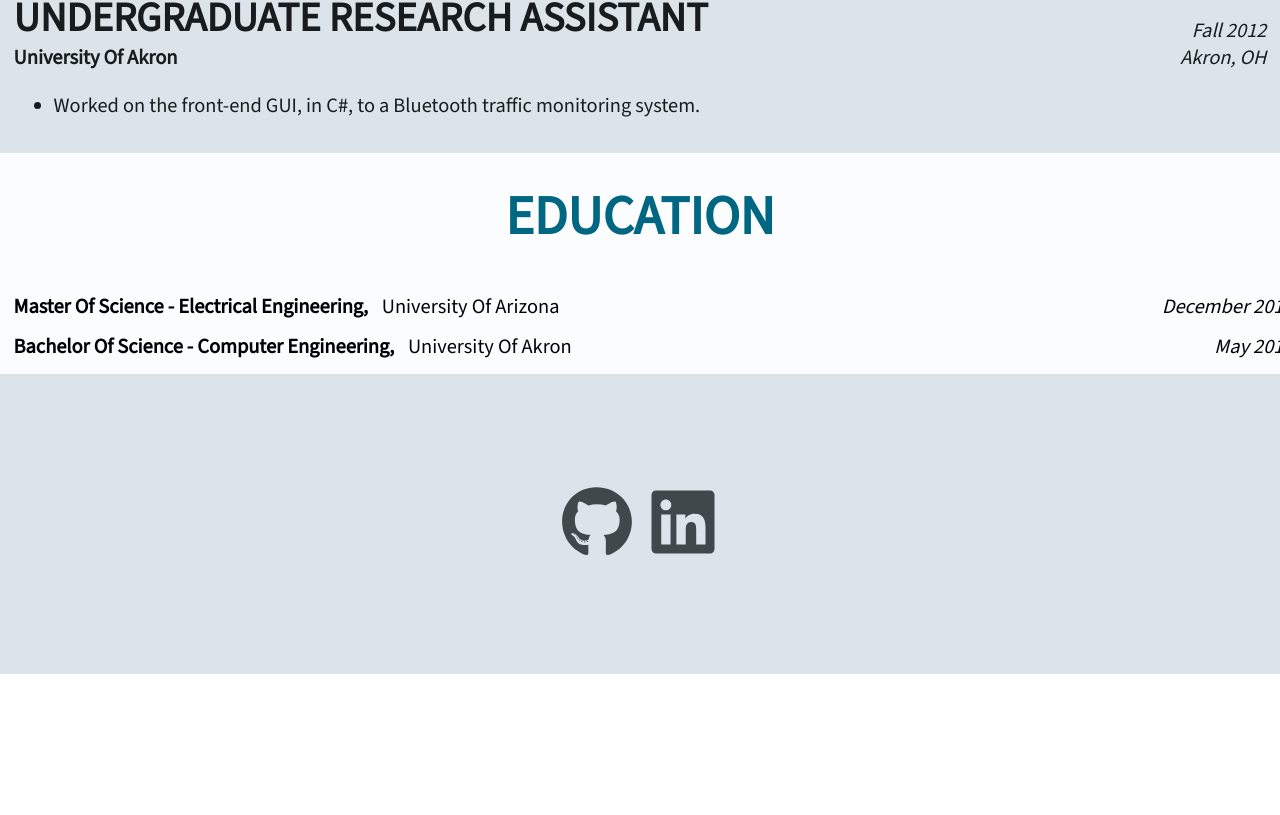
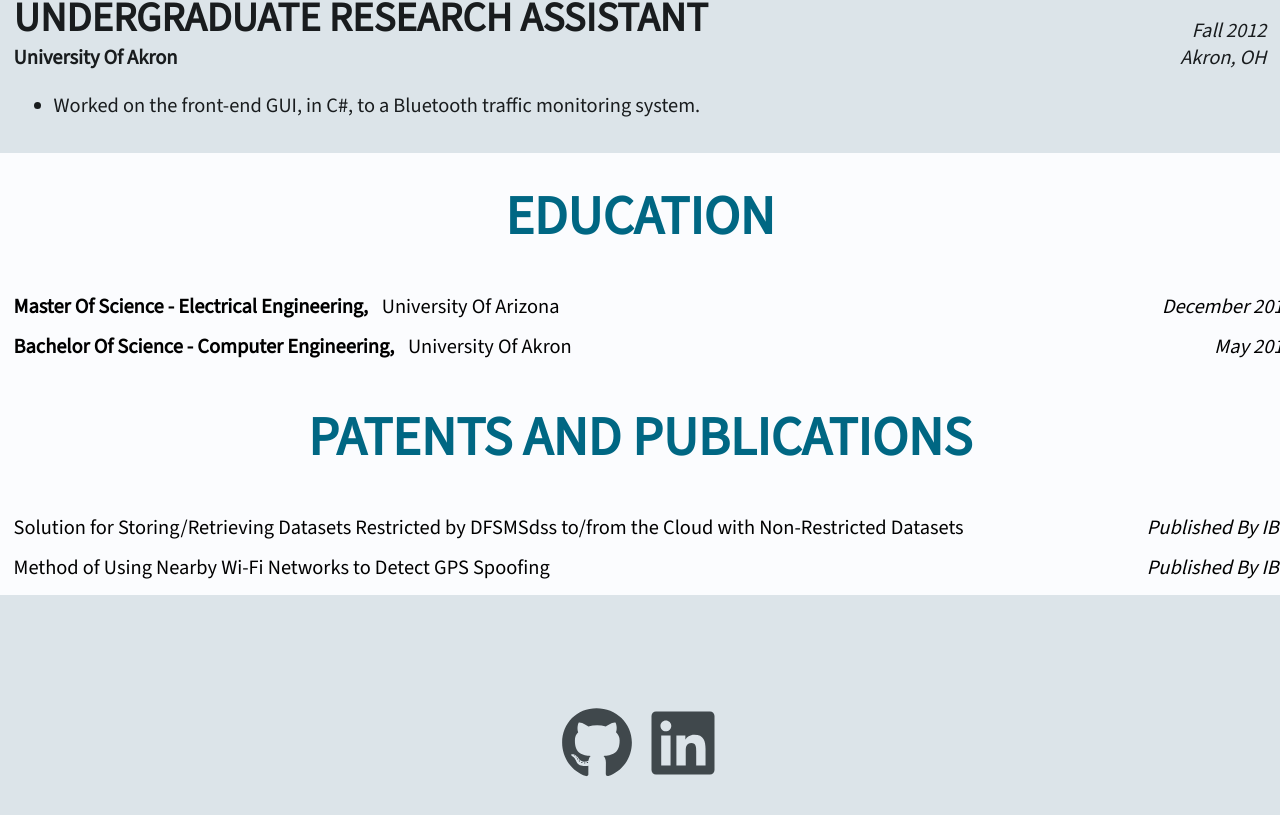
Before and after one commit to nfragiskatos/personal-website, a React (Create React App) app: page /resume in a window 1280 px wide. Shown: the part 2729-3544 px from the top of the page. Before the commit the page ends 3403 px from the top, so only its background shows below. Built offline with nearby package versions, Linux system fonts and the light colour scheme.

Commit message:
- added patents and publication section

```diff
--- a/src/pages/resume/Resume.tsx
+++ b/src/pages/resume/Resume.tsx
@@ -2,6 +2,7 @@ import { Main } from "./Resume.styles";
 import Education from "./education/Education";
 import AdditionalExperience from "./experience/AdditionalExperience";
 import ProfessionalExperience from "./experience/ProfessionalExperience";
+import PatentsAndPublications from "./patentsandpublications/PatentsAndPublications";
 import SkillsAndKnowledge from "./skillsandknowledge/SkillsAndKnowledge";
 const Resume = () => {
   return (
@@ -10,6 +11,7 @@ const Resume = () => {
       <ProfessionalExperience />
       <AdditionalExperience />
       <Education />
+      <PatentsAndPublications />
     </Main>
   );
 };
--- a/src/pages/resume/education/Education.tsx
+++ b/src/pages/resume/education/Education.tsx
@@ -2,7 +2,7 @@ import { Title } from "../Resume.styles";
 import { Content, Wrapper } from "./Education.styles";
 import School from "./school/School";
 
-const ProfessionalExperience = () => {
+const Education = () => {
   return (
     <Wrapper>
       <Title>Education</Title>
@@ -24,4 +24,4 @@ const ProfessionalExperience = () => {
   );
 };
 
-export default ProfessionalExperience;
+export default Education;
--- /dev/null
+++ b/src/pages/resume/patentsandpublications/PatentsAndPublications.styles.ts
@@ -0,0 +1,26 @@
+import styled from "styled-components";
+
+export const Wrapper = styled.section`
+  display: flex;
+  flex-direction: column;
+  justify-content: center;
+  align-items: center;
+  width: 100%;
+`;
+
+export const Content = styled.div`
+  width: 100%;
+  max-width: 100rem;
+  //   margin: 1rem;
+  //   display: grid;
+  //   grid-template-columns: 1fr 2fr;
+  //   gap: 1rem 5rem;
+`;
+
+export const JobDetails = styled.ul`
+  font-size: 1.5rem;
+`;
+
+export const Details = styled.div`
+  font-size: 1.5rem;
+`;
--- /dev/null
+++ b/src/pages/resume/patentsandpublications/PatentsAndPublications.tsx
@@ -0,0 +1,26 @@
+import { Title } from "../Resume.styles";
+import { Content, Details, Wrapper } from "./PatentsAndPublications.styles";
+import Patent from "./patent/Patent";
+
+const PatentsAndPublications = () => {
+  return (
+    <Wrapper>
+      <Title>Patents and Publications</Title>
+      <Content>
+        <Patent publisher="Published by IBM">
+          <Details>
+            Solution for Storing/Retrieving Datasets Restricted by DFSMSdss
+            to/from the Cloud with Non-Restricted Datasets
+          </Details>
+        </Patent>
+        <Patent publisher="Published by IBM">
+          <Details>
+            Method of Using Nearby Wi-Fi Networks to Detect GPS Spoofing
+          </Details>
+        </Patent>
+      </Content>
+    </Wrapper>
+  );
+};
+
+export default PatentsAndPublications;
--- /dev/null
+++ b/src/pages/resume/patentsandpublications/patent/Patent.styles.ts
@@ -0,0 +1,16 @@
+import styled from "styled-components";
+
+export const Line = styled.div`
+  display: flex;
+  justify-content: space-between;
+  align-items: end;
+  width: 100%;
+  margin: 1rem;
+`;
+
+export const Publisher = styled.div`
+  font-size: 1.5rem;
+  text-transform: capitalize;
+  font-weight: 300;
+  font-style: italic;
+`;
--- /dev/null
+++ b/src/pages/resume/patentsandpublications/patent/Patent.tsx
@@ -0,0 +1,17 @@
+import { PropsWithChildren } from "react";
+import { Line, Publisher } from "./Patent.styles";
+
+interface PatentProps {
+  publisher: string;
+}
+
+const Patent = ({ publisher, children }: PropsWithChildren<PatentProps>) => {
+  return (
+    <Line>
+      {children}
+      <Publisher>{publisher}</Publisher>
+    </Line>
+  );
+};
+
+export default Patent;
```
